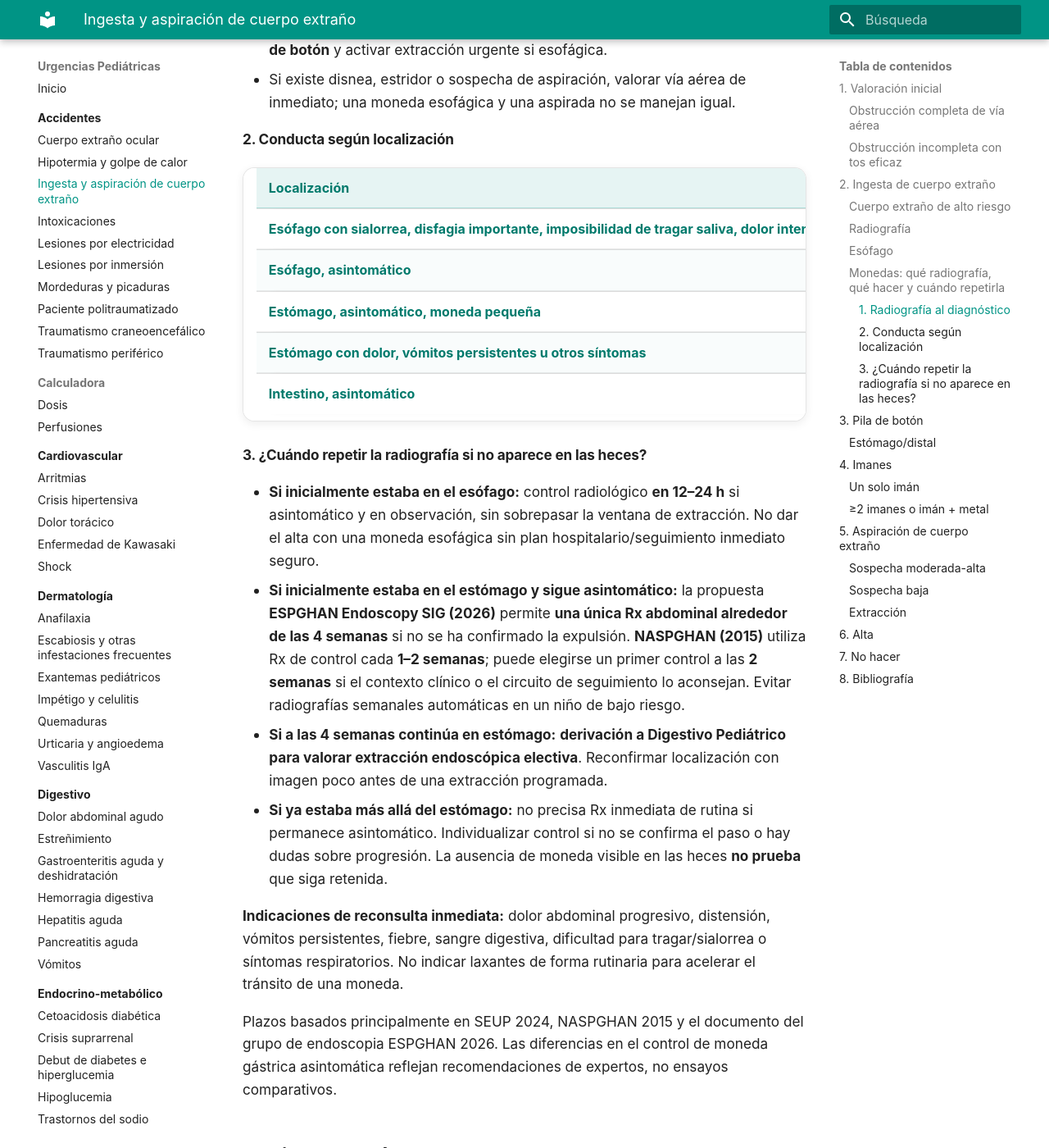
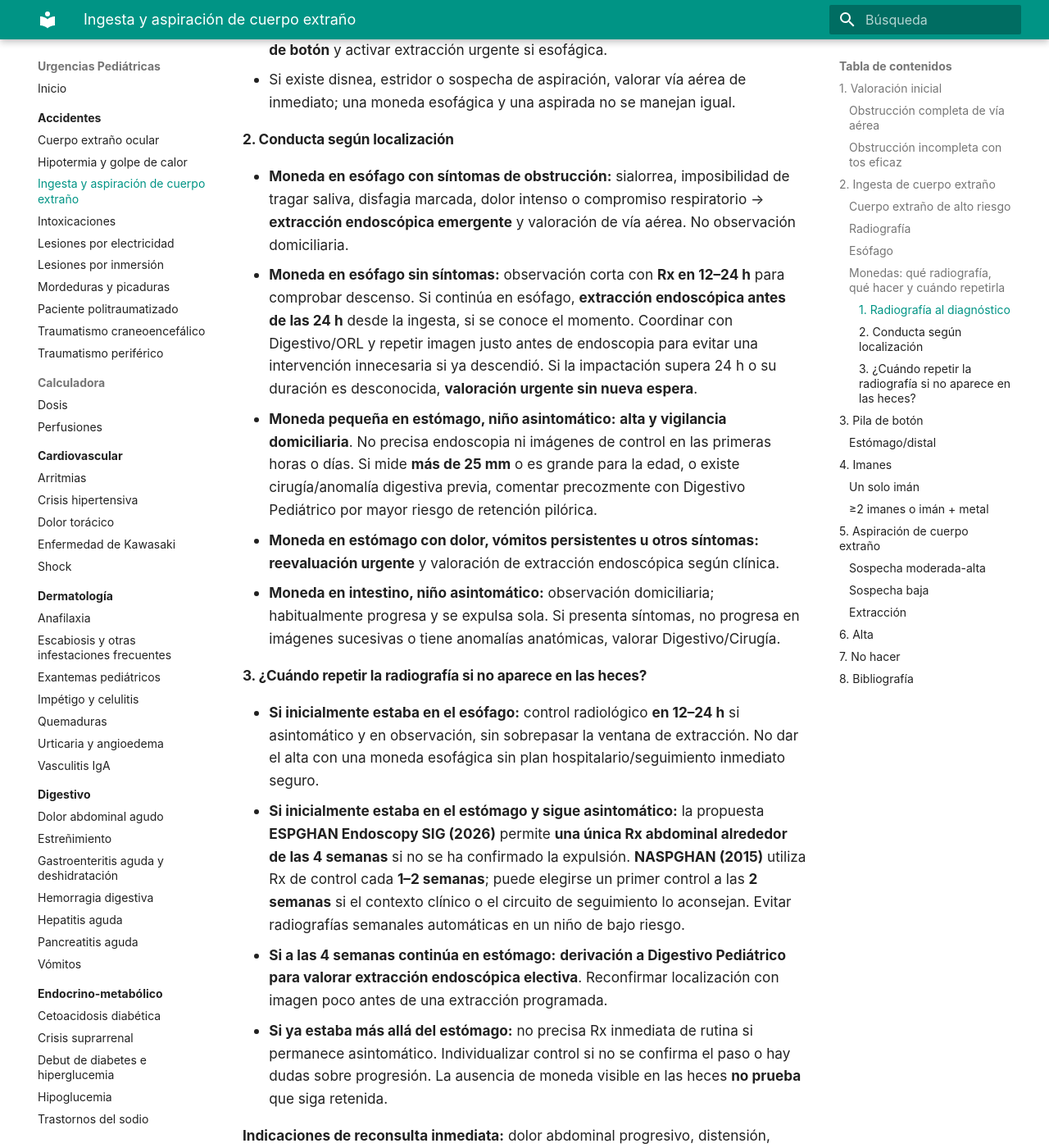
Before and after one commit to gonzaloares/urgencias-pediatricas, an MkDocs documentation site: the page built from docs/procedimientos/ingesta-aspiracion-cuerpo-extrano.md, in a window 1280 px wide and 1400 px high, scrolled down 2561 px. Shown: the whole window at 82% size. Built offline with MkDocs 1.6.1 and Material for MkDocs 9.7.7, drawn with Linux system fonts in a browser that asks for light colours; some of the changed text lies outside the part shown.

Commit message:
Optimizar el apartado de monedas para lectura en móviles

```diff
--- a/docs/procedimientos/ingesta-aspiracion-cuerpo-extrano.md
+++ b/docs/procedimientos/ingesta-aspiracion-cuerpo-extrano.md
@@ -79,13 +79,11 @@ No usar estudios con contraste de rutina si se prevé endoscopia.
 
 #### 2. Conducta según localización
 
-| Localización | Conducta |
-| --- | --- |
-| **Esófago con sialorrea, disfagia importante, imposibilidad de tragar saliva, dolor intenso o compromiso respiratorio** | **Extracción endoscópica emergente** y valoración de vía aérea; no esperar control domiciliario. |
-| **Esófago, asintomático** | Observación corta y **repetir Rx a las 12–24 h** para comprobar descenso; si sigue en esófago, **extracción endoscópica sin superar 24 h** desde la ingesta cuando se conoce la hora. Coordinar con Digestivo/ORL y repetir imagen justo antes de endoscopia para evitar extracción innecesaria si ya descendió. Si han transcurrido más de 24 h o no se conoce la duración de la impactación, valoración urgente, no demorar otras 24 h. |
-| **Estómago, asintomático, moneda pequeña** | **Alta con vigilancia** y seguimiento. No precisa endoscopia ni radiografías en las primeras horas o días. Si la moneda mide **más de 25 mm** (o es grande para la edad) o existe cirugía/anomalía digestiva previa, comentar precozmente con Digestivo Pediátrico por mayor riesgo de retención pilórica. |
-| **Estómago con dolor, vómitos persistentes u otros síntomas** | **Reevaluación urgente** y valoración de extracción endoscópica según clínica. |
-| **Intestino, asintomático** | Observación domiciliaria; habitualmente progresa y se expulsa sola. Si persisten síntomas, no progresa en imágenes sucesivas o hay antecedentes anatómicos, valorar Digestivo/Cirugía. |
+- **Moneda en esófago con síntomas de obstrucción:** sialorrea, imposibilidad de tragar saliva, disfagia marcada, dolor intenso o compromiso respiratorio → **extracción endoscópica emergente** y valoración de vía aérea. No observación domiciliaria.
+- **Moneda en esófago sin síntomas:** observación corta con **Rx en 12–24 h** para comprobar descenso. Si continúa en esófago, **extracción endoscópica antes de las 24 h** desde la ingesta, si se conoce el momento. Coordinar con Digestivo/ORL y repetir imagen justo antes de endoscopia para evitar una intervención innecesaria si ya descendió. Si la impactación supera 24 h o su duración es desconocida, **valoración urgente sin nueva espera**.
+- **Moneda pequeña en estómago, niño asintomático:** **alta y vigilancia domiciliaria**. No precisa endoscopia ni imágenes de control en las primeras horas o días. Si mide **más de 25 mm** o es grande para la edad, o existe cirugía/anomalía digestiva previa, comentar precozmente con Digestivo Pediátrico por mayor riesgo de retención pilórica.
+- **Moneda en estómago con dolor, vómitos persistentes u otros síntomas:** **reevaluación urgente** y valoración de extracción endoscópica según clínica.
+- **Moneda en intestino, niño asintomático:** observación domiciliaria; habitualmente progresa y se expulsa sola. Si presenta síntomas, no progresa en imágenes sucesivas o tiene anomalías anatómicas, valorar Digestivo/Cirugía.
 
 #### 3. ¿Cuándo repetir la radiografía si no aparece en las heces?
 
@@ -96,7 +94,7 @@ No usar estudios con contraste de rutina si se prevé endoscopia.
 
 **Indicaciones de reconsulta inmediata:** dolor abdominal progresivo, distensión, vómitos persistentes, fiebre, sangre digestiva, dificultad para tragar/sialorrea o síntomas respiratorios. No indicar laxantes de forma rutinaria para acelerar el tránsito de una moneda.
 
-<caption>Plazos basados principalmente en SEUP 2024, NASPGHAN 2015 y el documento del grupo de endoscopia ESPGHAN 2026. Las diferencias en el control de moneda gástrica asintomática reflejan recomendaciones de expertos, no ensayos comparativos.</caption>
+*Plazos basados en SEUP 2024, NASPGHAN 2015 y el documento del grupo de endoscopia ESPGHAN 2026. Las diferencias en el control de moneda gástrica asintomática reflejan recomendaciones de expertos, no ensayos comparativos.*
 
 <a id="pila"></a>
 ## 3. Pila de botón
```
